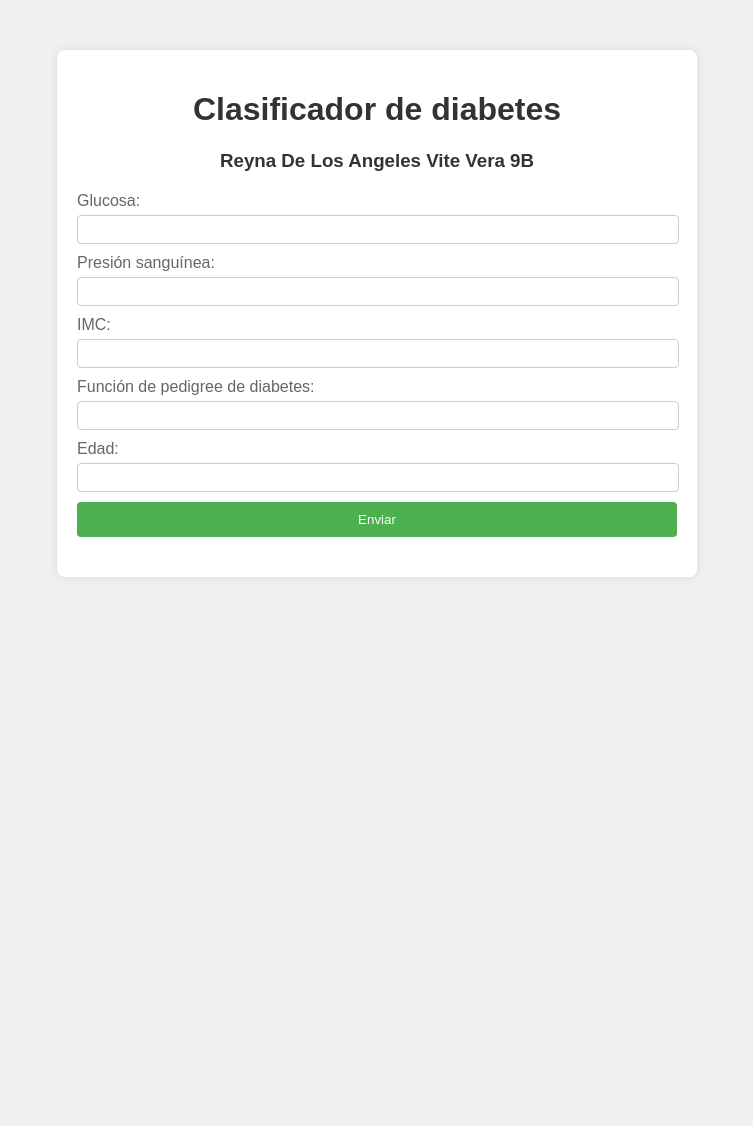
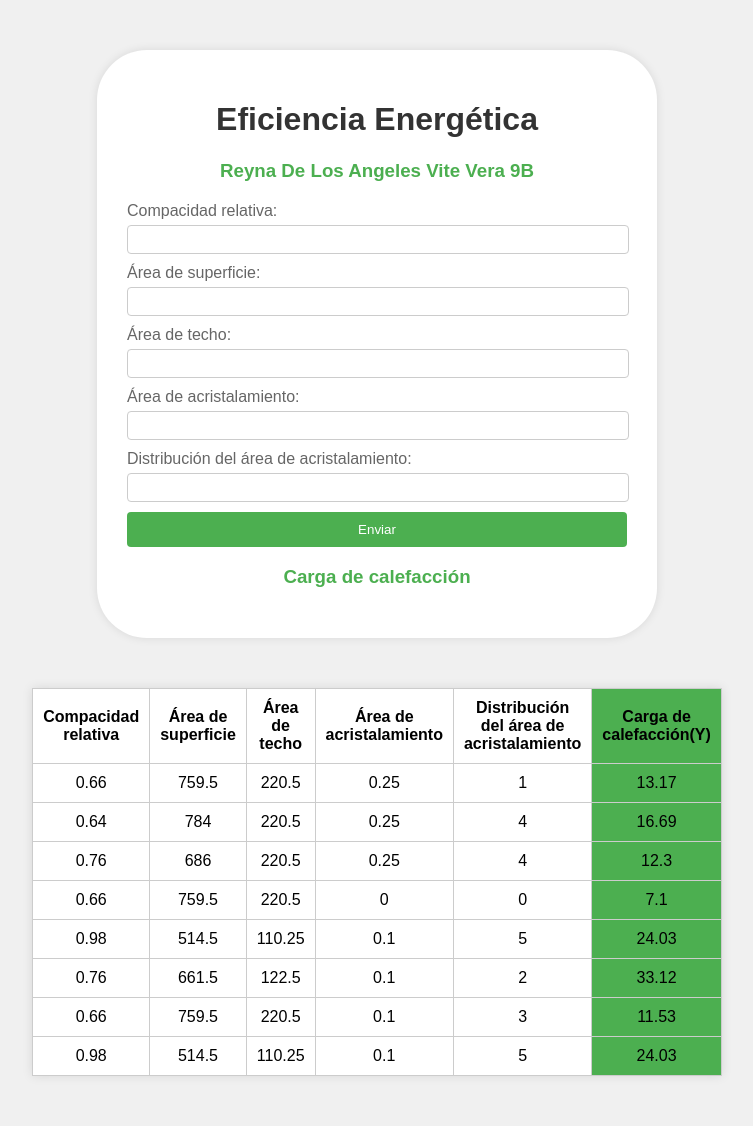
Before and after one commit to reynaVite/ProyectoMes2, a Flask app: page / in a window 1280 px wide. Shown: the whole page, without its empty margins (263-1016 px from the left). Before the commit the page ends 577 px from the top, so only its background shows below. Run offline with Flask 3, Linux system fonts and the light colour scheme; parts of the project's set-up code (start-up, migrations or seed data) failed here and were passed over.

Commit message:
Initial commit

```diff
--- a/app.py
+++ b/app.py
@@ -5,11 +5,10 @@ import logging
 
 app = Flask(__name__)
 
-# Configurar el registro
 logging.basicConfig(level=logging.DEBUG)
 
 # Cargar el modelo entrenado
-model = joblib.load('modeloDiabeteSEscalar.pyl')
+model = joblib.load('electricidad.pyl')
 app.logger.debug('Modelo cargado correctamente.')
 
 @app.route('/')
@@ -20,14 +19,14 @@ def home():
 def predict():
     try:
         # Obtener los datos enviados en el request
-        glucosa = float(request.form['glucosa'])
-        presion_sanguinea = float(request.form['presionSanguinea'])
-        bmi = float(request.form['bmi'])
-        diabetes_pedigree_function = float(request.form['diabetesPedigreeFunction'])
-        edad = float(request.form['edad'])
+        X1 = float(request.form['X1'])
+        X2 = float(request.form['X2'])
+        X4 = float(request.form['X4'])
+        X7 = float(request.form['X7'])
+        X8 = float(request.form['X8'])
 
         # Crear un DataFrame con los datos
-        data_df = pd.DataFrame([[glucosa, presion_sanguinea, bmi, diabetes_pedigree_function, edad]], columns=['Glucose', 'BloodPressure', 'BMI', 'DiabetesPedigreeFunction', 'Age'])
+        data_df = pd.DataFrame([[X1, X2, X4, X7, X8]], columns=['X1', 'X2', 'X4', 'X7', 'X8'])
         app.logger.debug(f'DataFrame creado: {data_df}')
 
         # Realizar predicciones
@@ -35,7 +34,7 @@ def predict():
         app.logger.debug(f'Predicción: {prediction[0]}')
 
         # Devolver las predicciones como respuesta JSON
-        return jsonify({'diabetes': "si tiene diabetes" if prediction[0] == 1 else "no tiene diabetes"})
+        return jsonify({'prediction': prediction[0]})
     except Exception as e:
         app.logger.error(f'Error en la predicción: {str(e)}')
         return jsonify({'error': str(e)}), 400
--- a/templates/formulario.html
+++ b/templates/formulario.html
@@ -3,7 +3,7 @@
 <head>
     <meta charset="UTF-8">
     <meta name="viewport" content="width=device-width, initial-scale=1.0">
-    <title>Clasificador de diabetes</title>
+    <title>Eficiencia energética Vite Vera</title>
     <style>
         body {
             font-family: Arial, sans-serif;
@@ -12,12 +12,22 @@
             background-color: #f0f0f0;
         }
         .container {
-            max-width: 600px;
+            max-width: 500px;
             margin: 50px auto;
-            padding: 20px;
+            padding: 30px;
             background-color: #fff;
-            border-radius: 8px;
+            border-radius: 50px;
             box-shadow: 0 0 10px rgba(0, 0, 0, 0.1);
+        }
+        .tablita {
+            max-width: 500px;
+            margin: 50px auto;
+            background-color: #fff;
+            box-shadow: 0 0 10px rgba(0, 0, 0, 0.1);
+        }
+        .color {
+
+            background-color: #4caf50;
         }
         h1 {
             text-align: center;
@@ -25,7 +35,7 @@
         }
         h3 {
             text-align: center;
-            color: #333;
+            color: #4caf50;
         }
         form {
             margin-top: 20px;
@@ -65,54 +75,146 @@
             color: #f00;
             font-weight: bold;
         }
+        table {
+            width: 100%;
+            border-collapse: collapse;
+            margin-top: 20px;
+        }
+        table, th, td {
+            border: 1px solid #ccc;
+        }
+        th, td {
+            padding: 10px;
+            text-align: center;
+        }
     </style>
 </head>
 <body>
     <div class="container">
-        <h1>Clasificador de diabetes</h1>
+        <h1>Eficiencia Energética</h1>
         <h3>Reyna De Los Angeles Vite Vera 9B</h3>
-        <form id="formulario" onsubmit="clasificarDiabetes(event)">
-            <label for="glucosa">Glucosa:</label>
-            <input type="text" id="glucosa" name="glucosa" required><br>
+        <form id="formulario" onsubmit="clasificarEficiencia(event)">
+            <label for="X1">Compacidad relativa:</label>
+            <input type="text" id="X1" name="X1" required><br>
 
-            <label for="presionSanguinea">Presión sanguínea:</label>
-            <input type="text" id="presionSanguinea" name="presionSanguinea" required><br>
+            <label for="X2">Área de superficie:</label>
+            <input type="text" id="X2" name="X2" required><br>
 
-            <label for="bmi">IMC:</label>
-            <input type="text" id="bmi" name="bmi" required><br>
+            <label for="X4">Área de techo:</label>
+            <input type="text" id="X4" name="X4" required><br>
 
-            <label for="diabetesPedigreeFunction">Función de pedigree de diabetes:</label>
-            <input type="number" id="diabetesPedigreeFunction" name="diabetesPedigreeFunction" step="any" required><br>
+            <label for="X7">Área de acristalamiento:</label>
+            <input type="number" id="X7" name="X7" step="any" required><br>
 
-            <label for="edad">Edad:</label>
-            <input type="text" id="edad" name="edad" required><br>
+            <label for="X8">Distribución del área de acristalamiento:</label>
+            <input type="text" id="X8" name="X8" required><br>
 
             <input type="submit" value="Enviar">
         </form>
+        <h3>Carga de calefacción</h3>
         <p id="resultado"></p>
+
     </div>
+    <table class="tablita">
+        <thead>
+            <tr>
+                <th>Compacidad relativa</th>
+                <th>Área de superficie</th>
+                <th>Área de techo</th>
+                <th>Área de acristalamiento</th>
+                <th>Distribución del área de acristalamiento</th>
+                <th class="color">Carga de calefacción(Y)</th>
+            </tr>
+        </thead>
+        <tbody>
+            <tr>
+                <td>0.66</td>
+                <td>759.5</td>
+                <td>220.5</td>
+                <td>0.25</td>
+                <td>1</td>
+                <td class="color">13.17</td>
+            </tr>
+            <tr>
+                <td>0.64</td>
+                <td>784</td>
+                <td>220.5</td>
+                <td>0.25</td>
+                <td>4</td>
+                <td class="color">16.69</td>
+            </tr>
+            <tr>
+                <td>0.76</td>
+                <td>686</td>
+                <td>220.5</td>
+                <td>0.25</td>
+                <td>4</td>
+                <td class="color">12.3</td>
+            </tr>
+            <tr>
+                <td>0.66</td>
+                <td>759.5</td>
+                <td>220.5</td>
+                <td>0</td>
+                <td>0</td>
+                <td class="color">7.1</td>
+            </tr>
+            <tr>
+                <td>0.98</td>
+                <td>514.5</td>
+                <td>110.25</td>
+                <td>0.1</td>
+                <td>5</td>
+                <td class="color">24.03</td>
+            </tr>
+             <tr>
+            <td>0.76</td>
+            <td>661.5</td>
+            <td>122.5</td>
+            <td>0.1</td>
+            <td>2</td>
+            <td class="color">33.12</td>
+        </tr>
+        <tr>
+            <td>0.66</td>
+            <td>759.5</td>
+            <td>220.5</td>
+            <td>0.1</td>
+            <td>3</td>
+            <td class="color">11.53</td>
+        </tr>
+        <tr>
+            <td>0.98</td>
+            <td>514.5</td>
+            <td>110.25</td>
+            <td>0.1</td>
+            <td>5</td>
+            <td class="color">24.03</td>
+        </tr>
+        </tbody>
+    </table>
     <script>
-        function clasificarDiabetes(event) {
+        function clasificarEficiencia(event) {
             event.preventDefault();
-            const glucosa = document.getElementById('glucosa').value;
-            const presionSanguinea = document.getElementById('presionSanguinea').value;
-            const bmi = document.getElementById('bmi').value;
-            const diabetesPedigreeFunction = document.getElementById('diabetesPedigreeFunction').value;
-            const edad = document.getElementById('edad').value;
+            const X1 = document.getElementById('X1').value;
+            const X2 = document.getElementById('X2').value;
+            const X4 = document.getElementById('X4').value;
+            const X7 = document.getElementById('X7').value;
+            const X8 = document.getElementById('X8').value;
 
             fetch('/predict', {
                 method: 'POST',
                 headers: {
                     'Content-Type': 'application/x-www-form-urlencoded',
                 },
-                body: `glucosa=${glucosa}&presionSanguinea=${presionSanguinea}&bmi=${bmi}&diabetesPedigreeFunction=${diabetesPedigreeFunction}&edad=${edad}`,
+                body: `X1=${X1}&X2=${X2}&X4=${X4}&X7=${X7}&X8=${X8}`,
             })
             .then(response => response.json())
             .then(data => {
                 if (data.error) {
                     document.getElementById('resultado').innerHTML = '<span class="error">Error: ' + data.error + '</span>';
                 } else {
-                    document.getElementById('resultado').innerText = 'El paciente ' + data.diabetes;
+                    document.getElementById('resultado').innerText = 'Predicción: ' + data.prediction;
                 }
             })
             .catch(error => {
```
Also changed, not shown: 4 other files.
